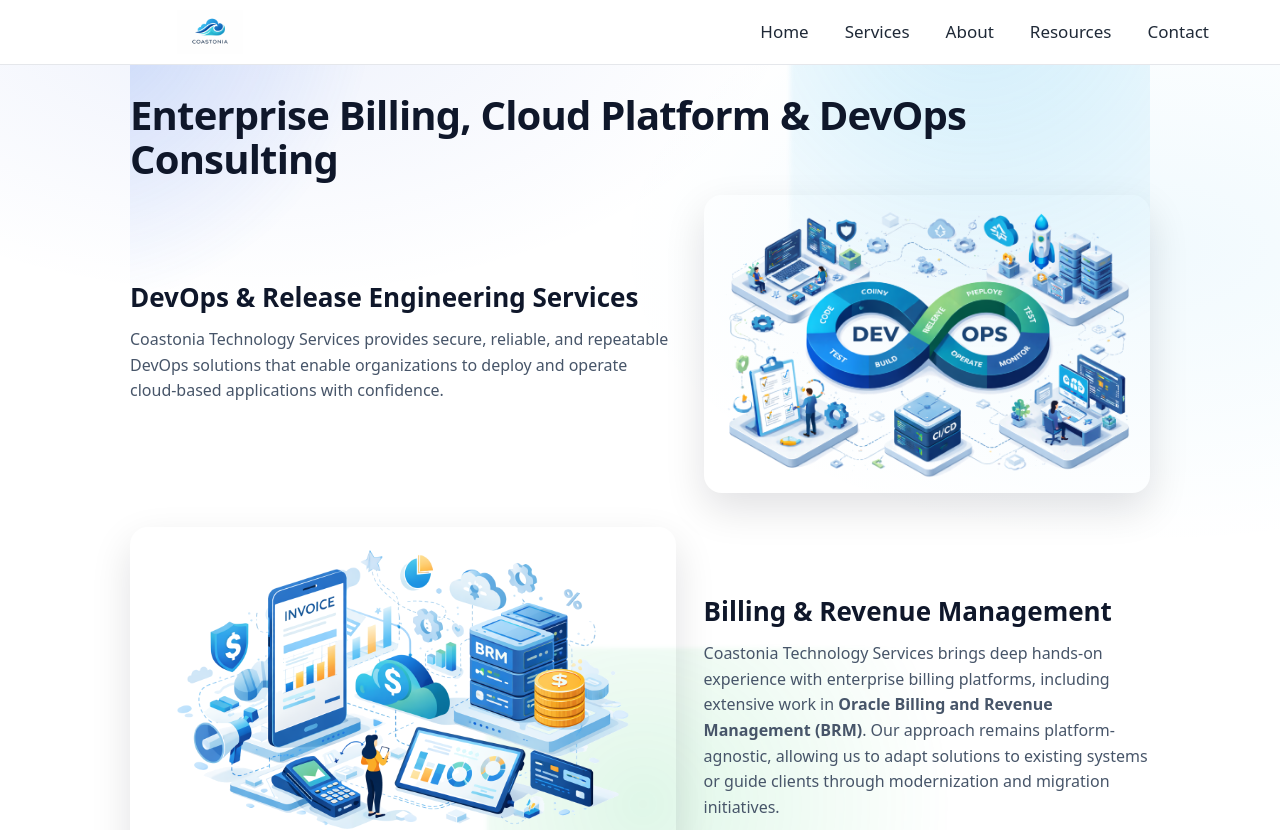
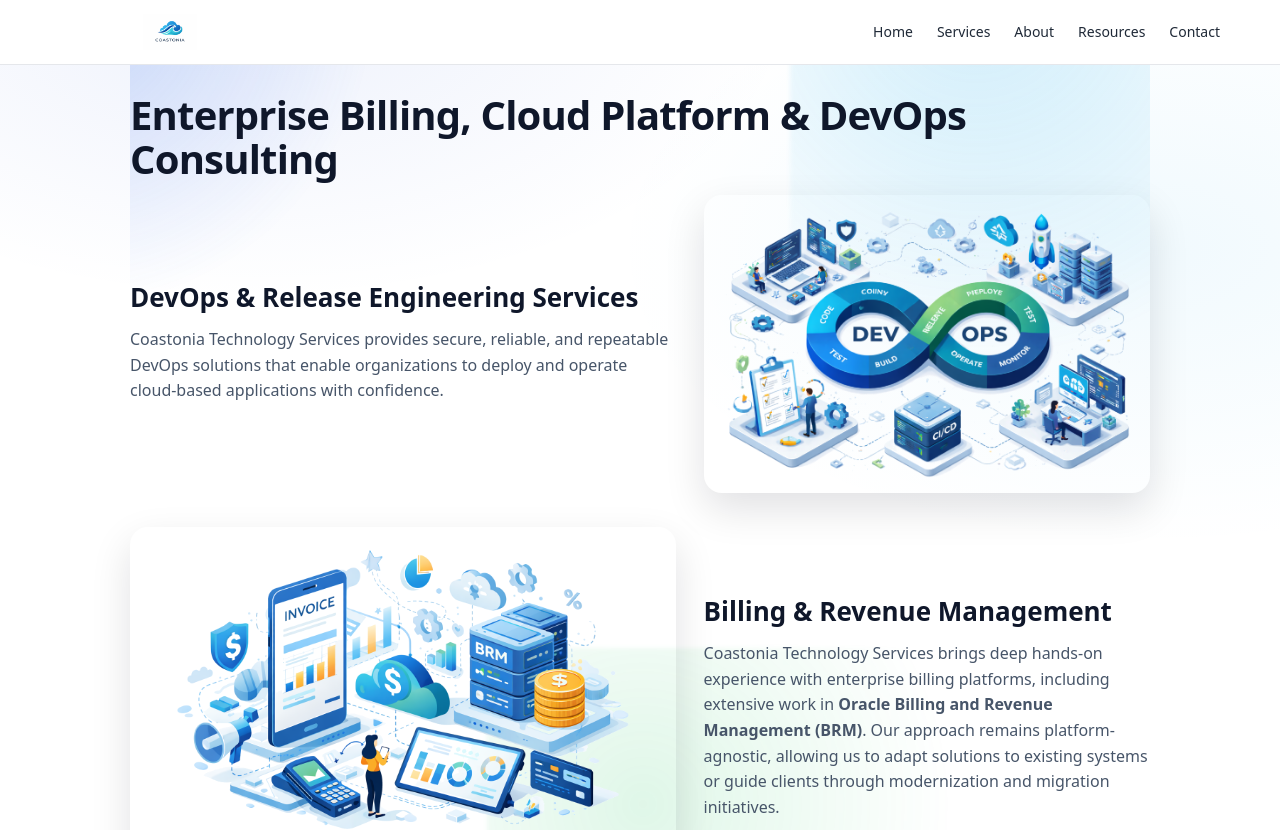
Before and after one commit to jhynes39/coastonia, a Next.js app: page / in a window 1280 px wide. Shown: the top 830 px of the page. Built offline with nearby package versions, Linux system fonts and the light colour scheme.

Commit message:
Simplify header: logo + links only

```diff
--- a/app/globals.css
+++ b/app/globals.css
@@ -77,13 +77,6 @@
 }
 
 
-
-.brandLogo {
-  position: relative;
-  height: 44px;              /* ✅ logo height */
-  width: 300px;              /* ✅ logo width */
-  display: block;
-}
 
 
 .footerLogo {
@@ -499,23 +492,6 @@ small { color: var(--muted); }
 }
 .brand strong { font-size: 14px; }
 .brand span { font-size: 12px; color: var(--muted); }
-
-.navLinks {
-  display: flex;
-  gap: 14px;
-  flex-wrap: wrap;
-  justify-content: flex-end;
-}
-.navLinks a {
-  font-size: 17px;
-  padding: 8px 10px;
-  border-radius: 999px;
-  border: 1px solid transparent;
-}
-.navLinks a:hover {
-  border-color: var(--border);
-  background: rgba(255,255,255,0.03);
-}
 
 
 .hero {
```
